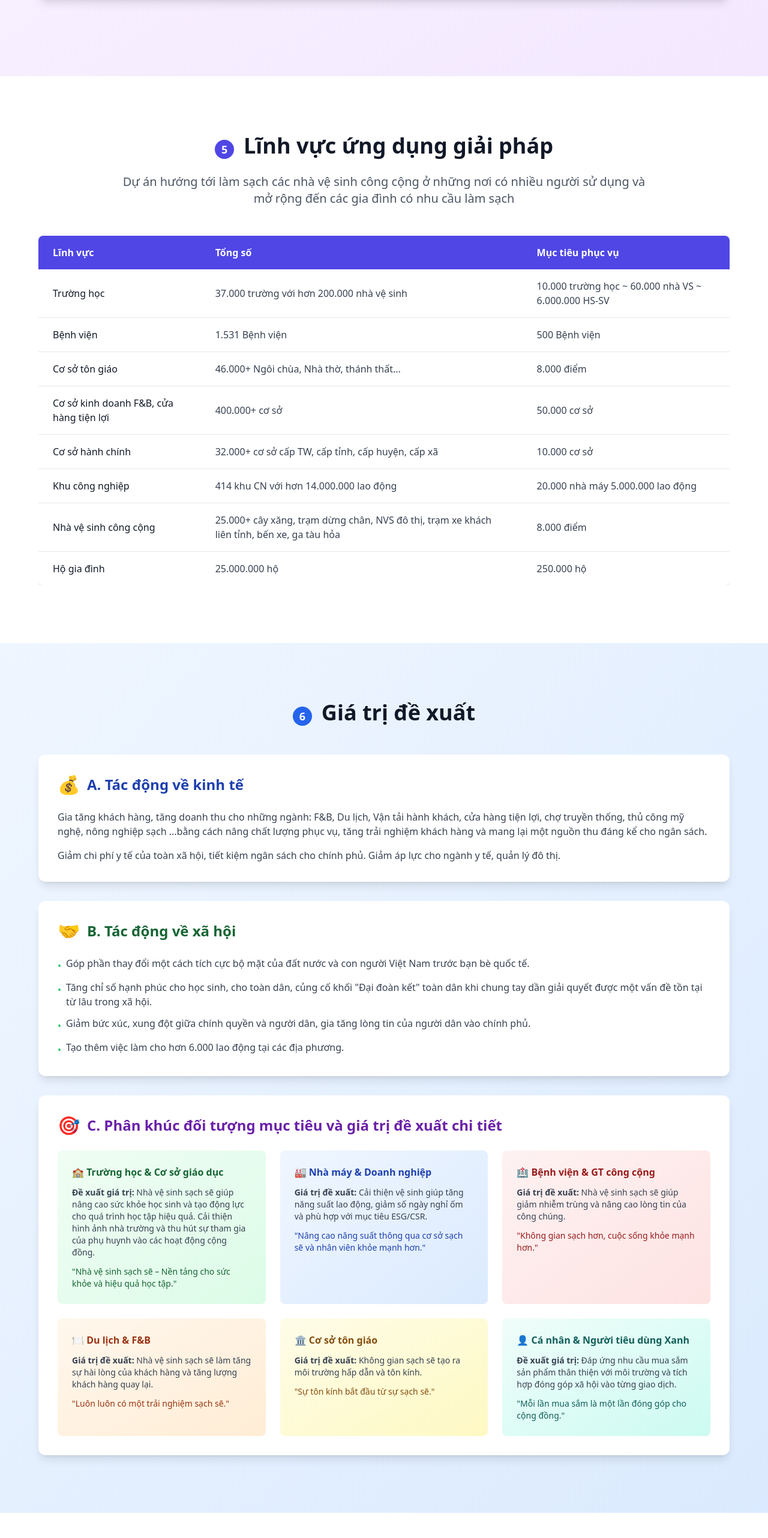
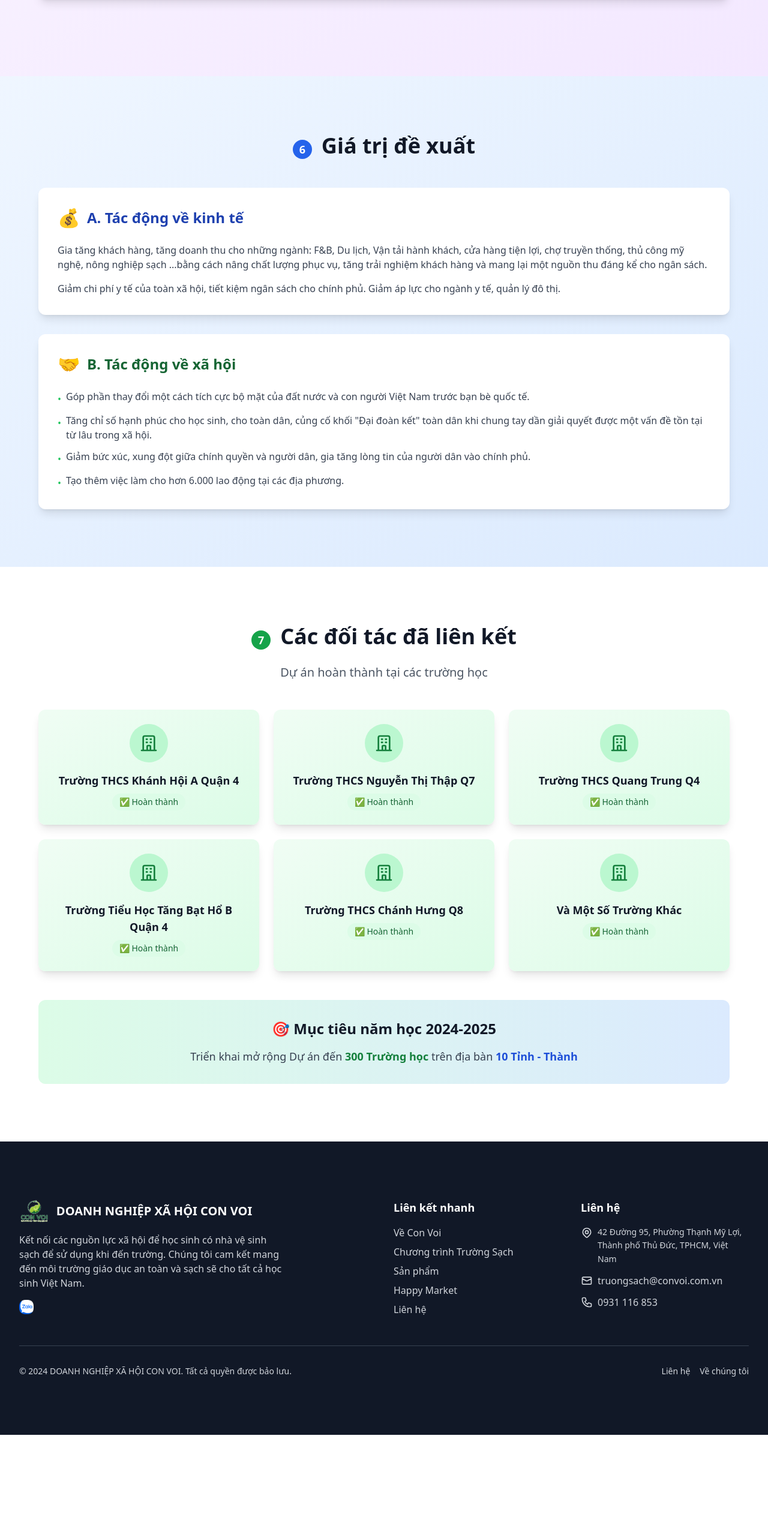
Before and after one commit to tanthanhkid/convoi-homepage, a Next.js app: page /about in a window 1280 px wide. Shown: the part 4502-7066 px from the top of the page at 60% size. After the commit the page ends 6894 px from the top, so only its background shows below. Built offline with nearby package versions, Linux system fonts and the light colour scheme.

Commit message:
Ẩn một số phần của nội dung trong trang About để cải thiện cấu trúc và tính rõ ràng của trang. Điều này bao gồm việc bình luận các phần không cần thiết để dễ dàng quản lý và chỉnh sửa sau này.

```diff
--- a/src/app/about/page.tsx
+++ b/src/app/about/page.tsx
@@ -305,7 +305,7 @@ export default function About() {
         </section>
 
         {/* Lĩnh vực ứng dụng */}
-        <section className="section-padding bg-white">
+        {/* <section className="section-padding bg-white">
           <div className="container-padding">
             <div className="max-w-6xl mx-auto">
               <div className="text-center mb-12">
@@ -373,7 +373,7 @@ export default function About() {
               </div>
             </div>
           </div>
-        </section>
+        </section> */}
 
         {/* Giá trị đề xuất */}
         <section className="section-padding bg-gradient-to-br from-blue-50 to-blue-100">
@@ -430,7 +430,7 @@ export default function About() {
                 </div>
 
                 {/* Phân khúc đối tượng */}
-                <div className="bg-white rounded-xl p-8 shadow-lg">
+                {/* <div className="bg-white rounded-xl p-8 shadow-lg">
                   <h3 className="text-2xl font-bold text-purple-800 mb-6 flex items-center">
                     <span className="text-3xl mr-3">🎯</span>
                     C. Phân khúc đối tượng mục tiêu và giá trị đề xuất chi tiết
@@ -497,7 +497,7 @@ export default function About() {
                       </p>
                     </div>
                   </div>
-                </div>
+                </div> */}
               </div>
             </div>
           </div>
```
